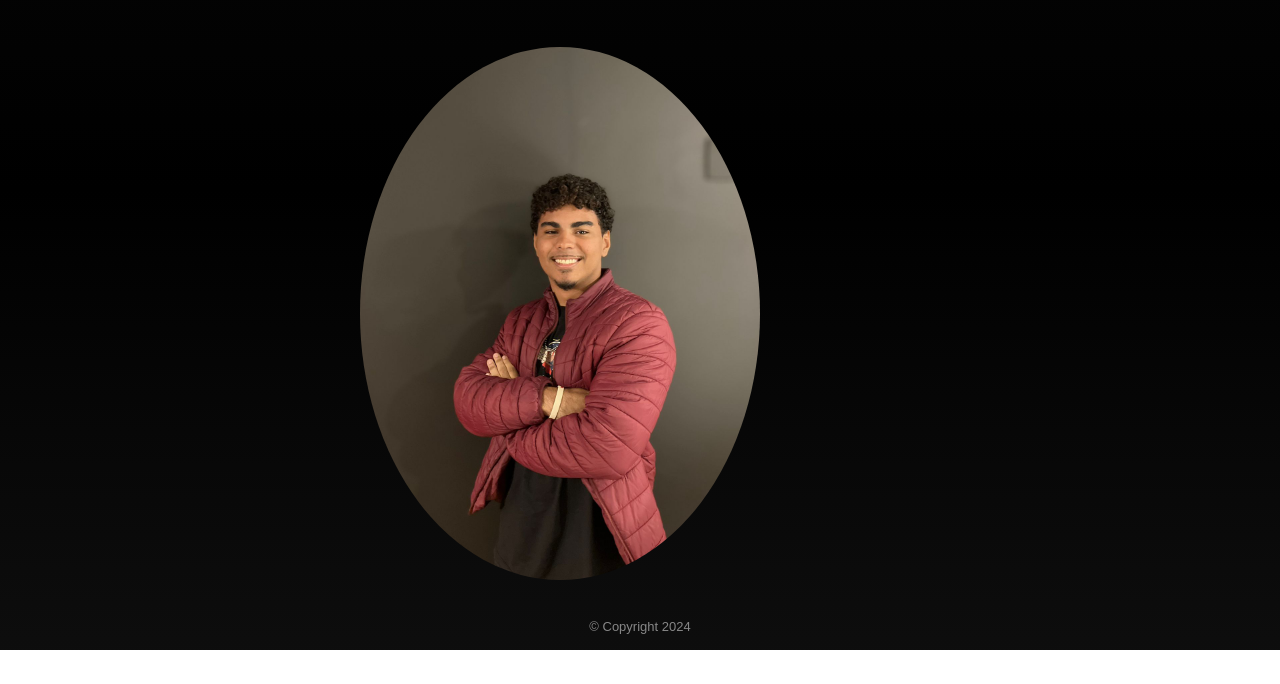
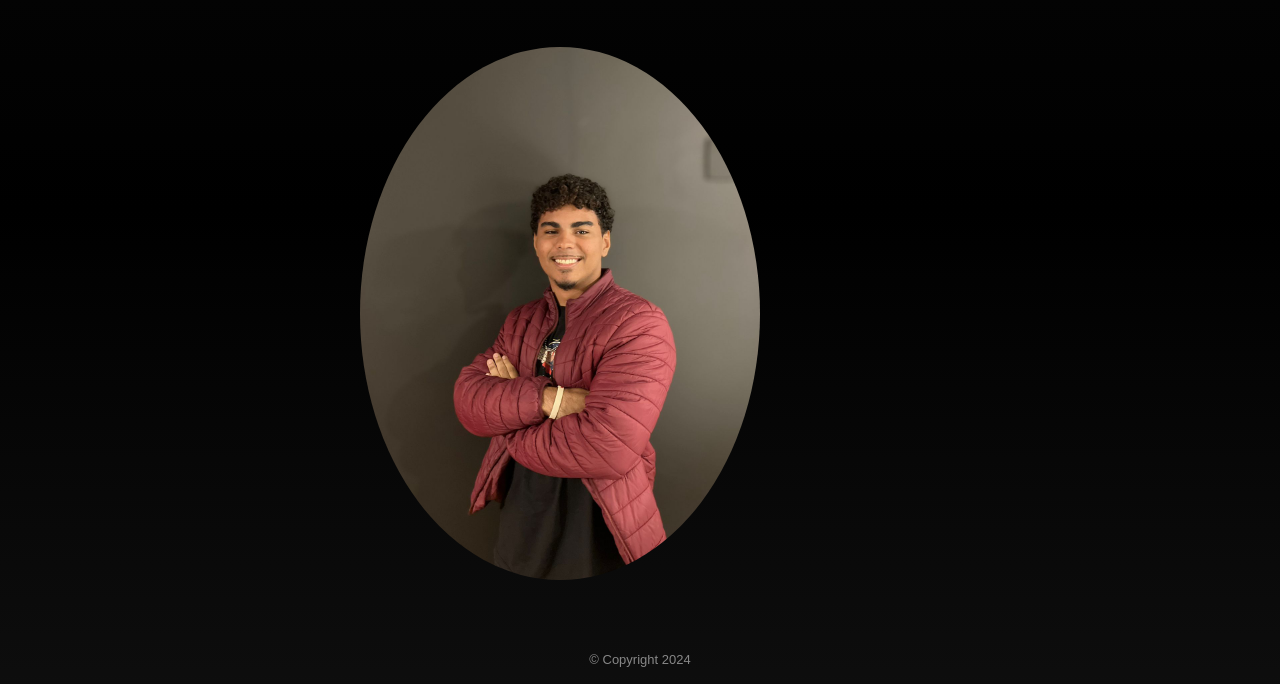
Before and after one commit to felipeclarindo/portfolio-base, a plain HTML site: page index.html in a window 1280 px wide. Shown: the part 500-1184 px from the top of the page. Before the commit the page ends 1150 px from the top, so only its background shows below. Drawn offline with nearby package versions, Linux system fonts and the light colour scheme.

Commit message:
Ajustando estilização do rodape

```diff
--- a/src/css/components/footer.css
+++ b/src/css/components/footer.css
@@ -1,20 +1,17 @@
 .rodape {
     position: relative;
     bottom: 0;
-    left: 0;
     display: flex;
     flex-direction: row;
-    justify-content: space-between;
-    margin-bottom: 16px;
+    align-items: center;
+    justify-content: center;
+    max-width: 100%;
+    height: 50px;
 }
 
 .rodape .copyright {
+    position: relative;
     opacity: 50%;
-    position: absolute;
-    bottom: 0;
     font-size: 13px;
-    left: 50%;
-    transform: translateX(-50%);
     text-align: center;
-    width: 100%;
 }
```
